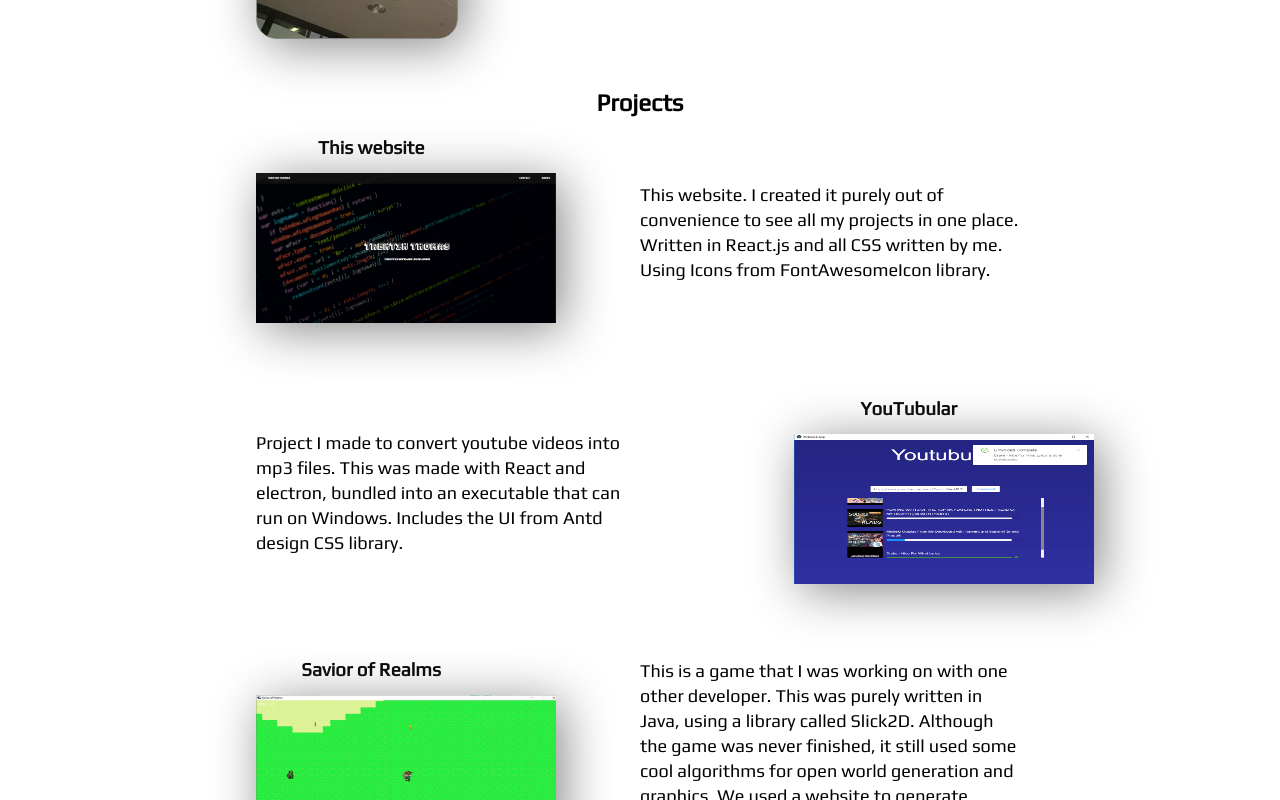
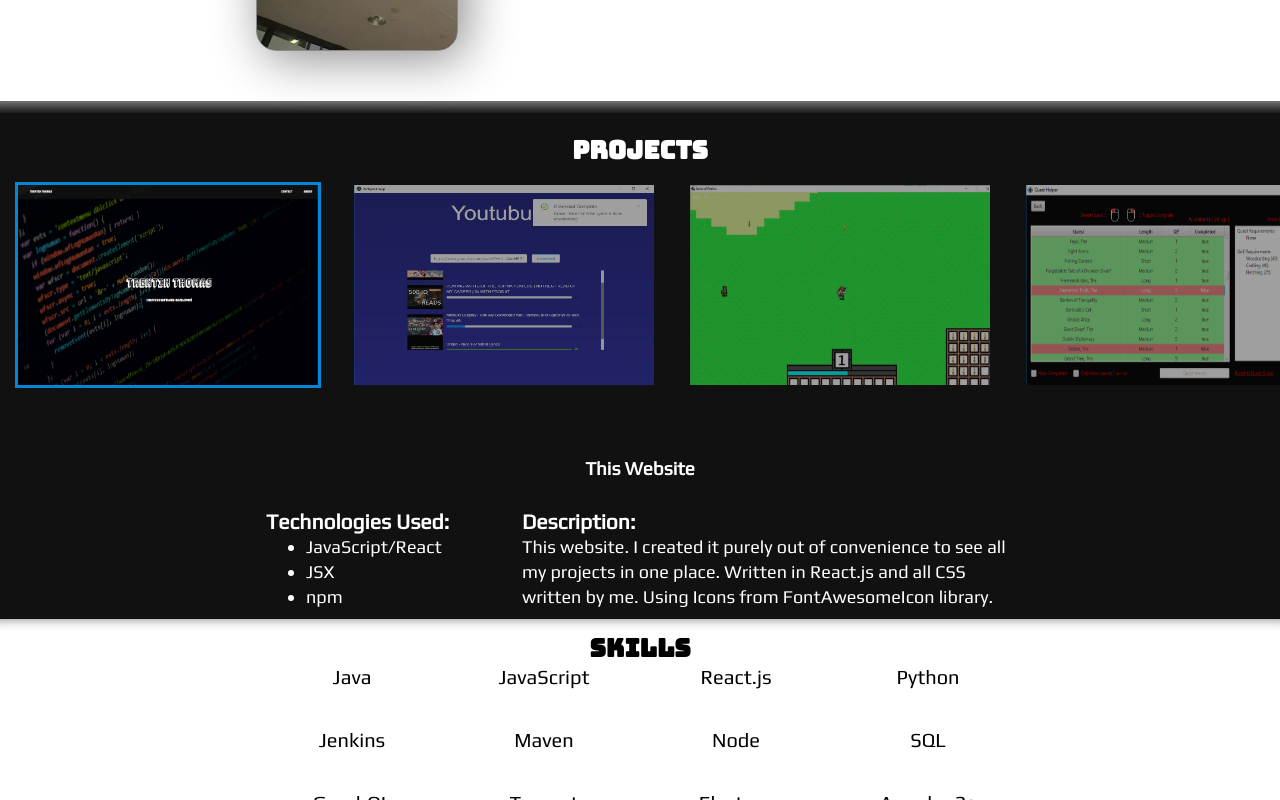
Before and after one commit to trentinthomas/trentinthomas.github.io, a React (Create React App) app: page / in a window 1280 px wide. Shown: the part 1100-1900 px from the top of the page. Built offline with nearby package versions, Linux system fonts and the light colour scheme.

Commit message:
Added skills section with a fade

```diff
--- a/src/App.css
+++ b/src/App.css
@@ -10,6 +10,11 @@ body {
   background-color: white;
   color: black;
   font-family: 'Play', 'Bungee Shade', 'Bungee', serif;
+}
+
+h2 {
+  font-size: 25px;
+  font-family: "Bungee";
 }
 
 .App {
@@ -42,7 +47,7 @@ ul.navbar {
   float: left;
 }
 
-li span {
+.navbar li span {
   display: block;
   color: white;
   text-align: center;
@@ -51,7 +56,7 @@ li span {
   transition: color .5s;
 }
 
-li span:hover {
+.navbar li span:hover {
   color: rgb(0, 135, 214);
   text-shadow: 3px 3px #000000;
   cursor: pointer;
@@ -65,10 +70,9 @@ li span:hover {
   flex-direction: column;
   flex-flow: column;
   justify-content: center;
-  background: linear-gradient( rgba(0, 0, 0, 0.6), rgba(0, 0, 0, 0.6) ),url('./40037139-programming-wallpapers.jpg') center center no-repeat fixed;
+  background: linear-gradient( rgba(0, 0, 0, 0.8), rgba(0, 0, 0, 1) ),url('./40037139-programming-wallpapers.jpg') center center no-repeat fixed;
   background-size: cover;
   color: white;
-  text-shadow: -1px 0 black, 0 1px black, 1px 0 black, 0 -1px black;
 }
 
 .portfolio-button {
@@ -245,9 +249,128 @@ li span:hover {
   width: 30%;
 }
 
+.projectsv2-wrapper {
+  height: 250px;
+  overflow-x: scroll;
+  overflow-y: hidden;
+  white-space: nowrap;
+}
+
+.projectv2-image {
+  display: inline-block;
+  width: 300px;
+  height: 200px;
+  margin: 15px;
+  border: 3px solid rgba(0,0,0,0);
+  opacity: .6;
+  transition: all .30s;
+}
+.projectv2-image:hover {
+  border: 3px solid rgb(82, 168, 218);
+  opacity: 0.8;
+}
+
+.projectv2-image-selected {
+  display: inline-block;
+  width: 300px;
+  height: 200px;
+  margin: 15px;
+  border: 3px solid rgb(0, 135, 214);
+}
+
+.projectv2-description {
+  margin: 20px auto 0px auto;
+  font-size: 18px;
+  line-height: 25px;
+  display: grid;
+  grid-template-columns: 1fr 2fr;
+}
+
 .project-img img {
   width: 300px;
   height: 150px;
   margin-top: 15px;
   box-shadow: 7px 7px 50px #888;
 }
+
+.projectv2-things-used {
+
+  text-align: left;
+  padding: 10px;
+}
+
+.projectv2-description-text {
+  padding: 10px;
+  text-align: left;
+
+}
+
+.projectsv2-container {
+  margin: 40px auto 0px auto;
+  width: 60%;
+}
+
+.inverse {
+  background-color: #111;
+  color: white;
+}
+
+.projectsv2  {
+  padding-top: 20px;
+}
+
+/* width */
+::-webkit-scrollbar {
+  width: 5px;
+}
+
+/* Track */
+::-webkit-scrollbar-track {
+  background: rgba(0,0,0,0);
+}
+
+/* Handle */
+::-webkit-scrollbar-thumb {
+  background: #888;
+}
+
+/* Handle on hover */
+::-webkit-scrollbar-thumb:hover {
+  background: #555;
+}
+
+
+.header-hero-learn-more-hidden {
+  opacity: 0;
+  transition: all 2.5s;
+}
+.header-hero-learn-more {
+  opacity: 1;
+  transition: opacity 2.5s;
+
+}
+
+.skills-list {
+  list-style-type: none;
+  text-align: center;
+  display: grid;
+  grid-template-columns: 1fr 1fr 1fr 1fr;
+  grid-row-gap: 40px;
+  font-size: 20px;
+}
+
+.skills {
+  margin-bottom: 40px;
+}
+
+hr {
+  height: 12px;
+  border: 0;
+  box-shadow: inset 0 12px 12px -12px rgba(0,0,0,.5);
+}
+
+hr.inverse {
+  height: 12px;
+  border: 0;
+  box-shadow: inset 0 17px 12px -12px rgba(255,255,255,.5);
+}
--- a/src/App.js
+++ b/src/App.js
@@ -3,11 +3,12 @@ import NavigationBar from './NavigationBar';
 import HeaderHero from './HeaderHero';
 import AboutMe from './AboutMe';
 import Contact from './Contact';
+import Skills from './Skills';
 import './App.css';
 import { library } from '@fortawesome/fontawesome-svg-core';
 import { fab } from '@fortawesome/free-brands-svg-icons';
 import { faCheckSquare, faCoffee, faEnvelope } from '@fortawesome/free-solid-svg-icons';
-import ProjectsList from './ProjectsList';
+import ProjectsListV2 from './ProjectsListV2';
 
 library.add( fab, faCheckSquare, faCoffee, faEnvelope );
 
@@ -18,8 +19,12 @@ class App extends Component {
         <a id="trentinthomas"/>
         <NavigationBar/>
         <HeaderHero/>
+        <hr/>
         <AboutMe/>
-        <ProjectsList/>
+        <hr className="inverse"/>
+        <ProjectsListV2/>
+        <hr/>
+        <Skills/>
         <Contact/>
       </div>
     );
--- a/src/HeaderHero.js
+++ b/src/HeaderHero.js
@@ -1,8 +1,23 @@
 import React, { Component } from 'react';
 import Fade from 'react-reveal/Fade';
 import TypingAnimation from './TypingAnimation';
+import {scrollTo} from './NavigationHelper'
 
 export default class HeaderHero extends Component {
+
+    constructor(props) {
+        super(props);
+
+        this.state = {
+            loaded: false
+        };
+    }
+
+    componentDidMount() {
+        setTimeout(() => {
+            this.setState({loaded: true})
+        }, 2000);
+    }
 
     render() {
         return (
@@ -11,6 +26,7 @@ export default class HeaderHero extends Component {
                 <span className="header-hero-description">
                     <TypingAnimation text='Creative Software Developer'/>
                 </span>
+                <span className={`header-hero-learn-more${!this.state.loaded ? '-hidden' : ''}`} onClick={() => scrollTo('aboutme')}>Learn more</span>
             </div>
         );
     }
--- /dev/null
+++ b/src/NavigationHelper.js
@@ -0,0 +1,67 @@
+/**
+     *  got this from codepen post here https://codepen.io/brian-baum/pen/mJZxJX
+     * */
+    export function scrollTo(id, callback) {
+		var settings = {
+			duration: 1000,
+			easing: {
+				outQuint: function (x, t, b, c, d) {
+					return c*((t=t/d-1)*t*t*t*t + 1) + b;
+				}
+			}
+		};
+		var percentage;
+		var startTime;
+		var node = document.getElementById(id);
+		var nodeTop = node.offsetTop;
+		var nodeHeight = node.offsetHeight;
+		var body = document.body;
+		var html = document.documentElement;
+		var height = Math.max(
+			body.scrollHeight,
+			body.offsetHeight,
+			html.clientHeight,
+			html.scrollHeight,
+			html.offsetHeight
+		);
+		var timer;
+		var windowHeight = window.innerHeight
+		var offset = window.pageYOffset;
+		var delta = nodeTop - offset;
+		var bottomScrollableY = height - windowHeight;
+		var targetY = (bottomScrollableY < delta) ?
+			bottomScrollableY - (height - nodeTop - nodeHeight + offset):
+			delta;
+
+		startTime = Date.now();
+		percentage = 0;
+
+		if (timer) {
+			clearInterval(timer);
+		}
+
+		function step () {
+			var yScroll;
+			var elapsed = Date.now() - startTime;
+
+			if (elapsed > settings.duration) {
+				clearTimeout(timer);
+			}
+
+			percentage = elapsed / settings.duration;
+
+			if (percentage > 1) {
+				clearTimeout(timer);
+
+				if (callback) {
+					callback();
+				}
+			} else {
+				yScroll = settings.easing.outQuint(0, elapsed, offset, targetY, settings.duration);
+				window.scrollTo(0, yScroll);
+				timer = setTimeout(step, 10);
+			}
+		}
+
+		timer = setTimeout(step, 10);
+    }
--- /dev/null
+++ b/src/ProjectV2.js
@@ -0,0 +1,13 @@
+import React, {Component} from 'react';
+
+export default class ProjectV2 extends Component {
+
+  render() {
+    return (
+      <img
+        className={this.props.selected ? "projectv2-image-selected" : "projectv2-image"}
+        onClick={this.props.onClick}
+        src={this.props.image}/>
+    );
+  }
+}
--- /dev/null
+++ b/src/ProjectsListV2.js
@@ -0,0 +1,87 @@
+import React, { Component } from 'react';
+
+import ProjectV2 from './ProjectV2';
+
+import websitePng from './website.png';
+import saviorOfRealmsjpg from './saviorOfRealms.jpg';
+import questhelperpng from './questhelper.png';
+import youtubularPng from './youtubular.png';
+
+const websiteText = "This website. I created it purely out of convenience to see all my projects in one place. Written in React.js and all CSS written by me. Using Icons from FontAwesomeIcon library.";
+const saviorOfRealmsText = `This is a game that I was working on with one other developer. This was purely written in Java, using a library called
+                            Slick2D. Although the game was never finished, it still used some cool algorithms for open world generation and
+                            graphics. We used a website to generate sprites for the 3 seperate characters in the game and animated them in game.`;
+const questhelpertext = `A tool used for the game OldSchool RuneScape. This tool helps players figure out which quests they need to do in order to complete
+                        all quests in the game. Written in Java and JavaFX, it comes with builtin support button to send emails about feedback, and many
+                        UI features to help the player figure out everything they need.`;
+const youtubularText = `Project I made to convert youtube videos into mp3 files. This was made with React and electron, bundled into an executable
+                        that can run on Windows. Includes the UI from Antd design CSS library.`;
+
+const projects = [
+  {image: websitePng, text: websiteText, name:"This Website", thingsUsed: ['JavaScript/React', 'JSX', 'npm']},
+  {image: youtubularPng, text: youtubularText, name:"YouTubular", thingsUsed: ['Electron', 'JavaScript/React', 'Antd Design', 'ytdl-core']},
+  {image: saviorOfRealmsjpg, text: saviorOfRealmsText, name:"Savior of Realms", thingsUsed: ['Java', 'Slick2D', 'Maven']},
+  {image: questhelperpng, text: questhelpertext, name:"OSRS Quest Filter", thingsUsed: ['Java', 'JavaFX', 'Maven']},
+];
+const descriptions = [websiteText, saviorOfRealmsText, questhelpertext, youtubularText];
+
+export default class ProjectsList extends Component {
+
+  constructor(props) {
+    super(props);
+
+    this.state = {
+      selectedProject: 0
+    };
+  }
+
+  selectProject(index) {
+    console.log(`changing to ${index}`);
+    this.setState({selectedProject: index});
+  }
+
+  generateProjects() {
+    let projectsHtml = [];
+
+    projects.forEach( (p,index) => {
+      projectsHtml.push(
+        <ProjectV2
+          onClick={() => this.selectProject(index)}
+          selected={index === this.state.selectedProject}
+          image={p.image}
+          name={p.name}/>
+        );
+    });
+
+    return projectsHtml;
+  }
+
+  render() {
+    return(
+      <div className="projectsv2 inverse">
+        <h2>Projects</h2>
+        <div className="projectsv2-wrapper">
+          {this.generateProjects()}
+        </div>
+        <div className="projectsv2-container">
+          <h3>{projects[this.state.selectedProject].name}</h3>
+          <div className="projectv2-description">
+            <div className="projectv2-things-used">
+
+              <h3>Technologies Used:</h3>
+              <ul>
+                {projects[this.state.selectedProject].thingsUsed.map(p => {
+                  return <li>{p}</li>;
+                })}
+              </ul>
+            </div>
+            <div className="projectv2-description-text">
+            <h3>Description:</h3>
+            {projects[this.state.selectedProject].text}
+            </div>
+          </div>
+        </div>
+      </div>
+    )
+  }
+}
--- /dev/null
+++ b/src/Skills.js
@@ -0,0 +1,21 @@
+import React, {Component} from 'react';
+import Fade from 'react-reveal/Fade';
+
+const skills = ['Java', 'JavaScript', 'React.js', 'Python', 'Jenkins', 'Maven', 'Node', 'SQL', 'GraphQL', 'Tomcat', 'Electron', 'Angular 2+', 'AngularJS'];
+
+export default class Skills extends Component {
+
+  render() {
+    return (
+      <div className="skills container">
+        <h2>Skills</h2>
+        <div className="skills-list">
+          <Fade cascade>
+            {skills.map(s => <span>{s}</span>)}
+          </Fade>
+        </div>
+      </div>
+
+    );
+  }
+}
--- a/src/TimeLine.js
+++ b/src/TimeLine.js
@@ -28,7 +28,6 @@ export default class TimeLine extends Component {
     let {timelineInfo} = this.props;
 
     return (
-      <Fade bottom cascade>
         <div>
           <div className="timeline">
             <svg id="timeline-svg" preserveAspectRatio="xMidYMid meet">
@@ -56,7 +55,6 @@ export default class TimeLine extends Component {
           </div>
 
         </div>
-      </Fade>
     );
   }
 
```
Also changed, not shown: src/NavigationBar.js (+5 -70 lines).
